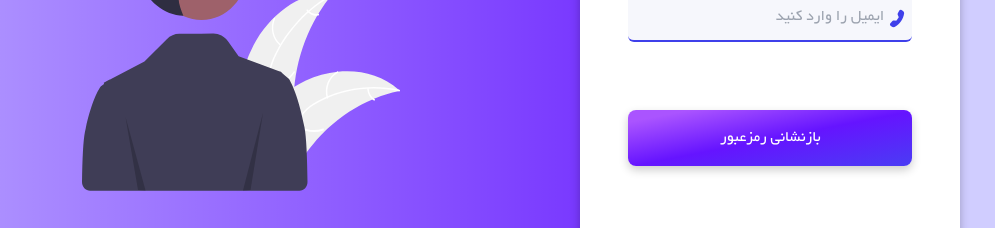
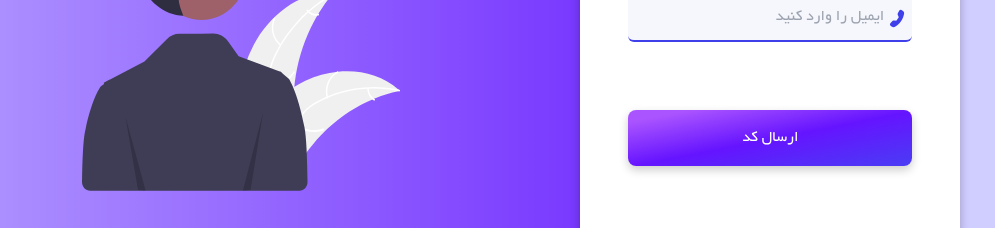
Before and after one commit to academy-react/Hexa-Squad, a React (Vite) app: page /authorize/forget in a window 1280 px wide. Shown: the part 381-609 px from the top of the page, without its empty margins (53-1048 px from the left). Built offline with nearby package versions, Linux system fonts and the light colour scheme.

Commit message:
some details added to authentication

```diff
--- a/src/screens/Authorize/ForgetPassword.jsx
+++ b/src/screens/Authorize/ForgetPassword.jsx
@@ -1,36 +1,55 @@
-import React from 'react';
+import React from "react";
 
-import { Formik ,Form } from 'formik';
-import * as yup from 'yup';
-import pic3 from '../../assets/image/picture3.svg';
-import FieldInput from '../../components/common/FieldInput';
+import { Formik, Form } from "formik";
+import * as yup from "yup";
+import pic3 from "../../assets/image/picture3.svg";
+import FieldInput from "../../components/common/FieldInput";
+import { Link } from "react-router-dom";
 
 const ForgetPassword = () => {
   const validation = yup.object().shape({
-        email: yup.string().required('این فیلد الزامیست!'),
-    })
+    email: yup.string().required("این فیلد الزامیست!"),
+  });
 
   return (
     <div className="bg-lightPink min-h-[100vh]">
       <div className="lg:flex block">
         <div className="auth-image-side">
-                <img src={pic3} className='lg:w-2/3 w-[250px]' alt="" />
+          <img src={pic3} className="lg:w-2/3 w-[250px]" alt="" />
         </div>
         <div className="w-full lg:w-5/12 flex justify-center">
-                <div className="form-section-auth" dir='rtl'>
-                    <h2 className='auth-title' >فراموشی رمز</h2>
-                    <p className="w-[300px] mx-auto pr-[10px] text-base text-right lg:mt-4 my-10 text-lightblue ">در صورتی که رمز عبور خود را فراموش کرده اید، لطفا ایمیل یا موبایل خود را وارد کنید </p>
-                    <Formik initialValues={{email:''}} validationSchema={validation} onSubmit={()=>alert('بازنشانی رمزعبور')} >
+          <div className="form-section-auth" dir="rtl">
+            <h2 className="auth-title">فراموشی رمز</h2>
+            <p className="w-[300px] mx-auto pr-[10px] text-base text-right lg:mt-4 my-10 text-lightblue ">
+              در صورتی که رمز عبور خود را فراموش کرده اید، لطفا ایمیل یا موبایل
+              خود را وارد کنید{" "}
+            </p>
+            <Formik
+              initialValues={{ email: "" }}
+              validationSchema={validation}
+              onSubmit={() => alert("بازنشانی رمزعبور")}
+            >
               <Form className="auth-form">
-                            <FieldInput placeholder={"ایمیل را وارد کنید"} name="email" icon={"telephone-fill"} classIcon={'rotate-[260deg]'}/>
-                            <input type="submit" value="بازنشانی رمزعبور" className="primary-button w-full p-4 mt-10"/>
+                <FieldInput
+                  placeholder={"ایمیل را وارد کنید"}
+                  name="email"
+                  icon={"telephone-fill"}
+                  classIcon={"rotate-[260deg]"}
+                />
+                <Link to={"/authorize/Verification"} className="pointer w-full h-100 d-inline-block">
+                  <input
+                    type="submit"
+                    value="ارسال کد"
+                    className="primary-button w-full p-4 mt-10"
+                  />
+                </Link>
               </Form>
             </Formik>
           </div>
         </div>
       </div>
     </div>
-  )
-}
+  );
+};
 
-export default ForgetPassword
+export default ForgetPassword;
--- a/src/screens/Authorize/Register.jsx
+++ b/src/screens/Authorize/Register.jsx
@@ -14,7 +14,7 @@ const Register = () => {
     <div className=' bg-lightPink min-h-[100vh] '>
         <div className='lg:flex block'>
             <div className="auth-image-side">
-                <img src={pictureProgrammer} className='lg:w-2/3 w-[250px]' alt="" />
+                <img src={pictureProgrammer} className='lg:w-[460px] w-[250px]' alt="" />
             </div>
             <div className="w-full lg:w-5/12 flex justify-center">
                 <div className="form-section-auth" dir='rtl'>
--- a/src/screens/Authorize/VerificationCode.jsx
+++ b/src/screens/Authorize/VerificationCode.jsx
@@ -34,11 +34,13 @@ const VerificationCode = () => {
                   icon={"bi bi-envelope-arrow-down-fill"}
                   classIcon={"mr-1"}
                 />
+
                 <input
                   type="submit"
                   value="بازنشانی رمزعبور"
                   className="primary-button w-full p-4 mt-10 hover:gradient"
                 />
+
               </Form>
             </Formik>
           </div>
```
Lines whose indentation alone changed are shown as unchanged.
